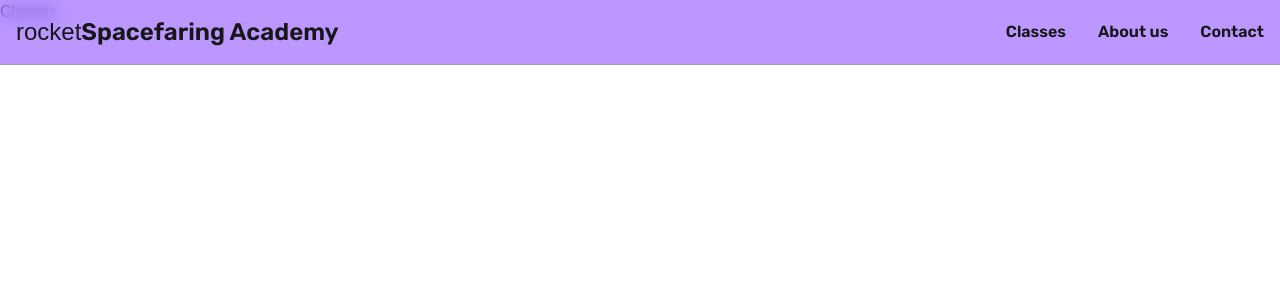
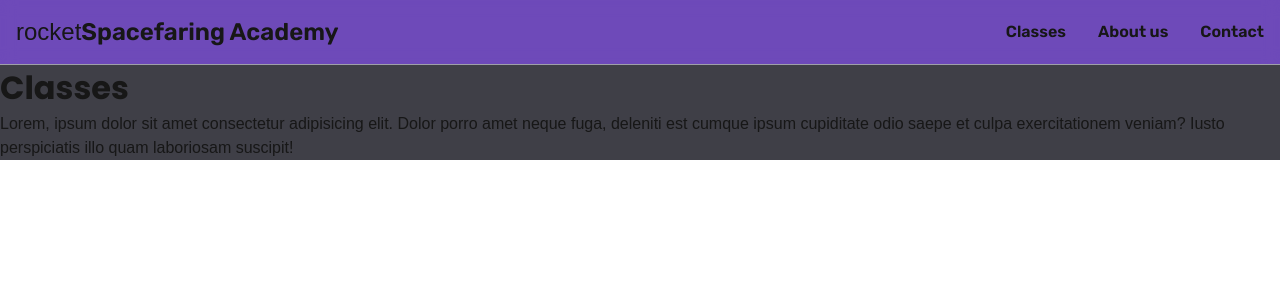
Before and after one commit to Martin-Joensson/nextdotjs, a Next.js app: page /classes in a window 1280 px wide. Shown: the top 300 px of the page. Built offline with nearby package versions, Linux system fonts and the light colour scheme; a web font is replaced by a local one.

Commit message:
Add: Conditional formating on status

```diff
--- a/src/app/classes/page.tsx
+++ b/src/app/classes/page.tsx
@@ -1,3 +1,15 @@
 export default function page() {
-  return <div>Classes</div>;
+  return (
+    <div className="pt-16 bg-zinc-700">
+      <div className="max-w-7xl mx-auto">
+        <h2>Classes</h2>
+        <p>
+          Lorem, ipsum dolor sit amet consectetur adipisicing elit. Dolor porro
+          amet neque fuga, deleniti est cumque ipsum cupiditate odio saepe et
+          culpa exercitationem veniam? Iusto perspiciatis illo quam laboriosam
+          suscipit!
+        </p>
+      </div>
+    </div>
+  );
 }
--- a/src/app/components/card.tsx
+++ b/src/app/components/card.tsx
@@ -11,7 +11,16 @@ interface CardProps {
   image: string | null;
 }
 
-export default function Card({name, image}: CardProps) {
+export default function Card({ name, image, gender }: CardProps) {
+  let tagStyle = "bg-green-400 text-white rounded text-center";
+
+  if (gender?.toLowerCase() === "dead") {
+    tagStyle = "bg-red-400 text-white rounded text-center";
+  }
+
+  if (gender?.toLowerCase() === "unknown") {
+    tagStyle = "bg-zinc-400 text-white rounded text-center";
+  }
   return (
     <>
       <h3 className="font-rubik font-bold"> {name}</h3>
@@ -23,14 +32,13 @@ export default function Card({name, image}: CardProps) {
 
       <Image
         className="order-first aspect-square object-cover w-full rounded-lg rounded-br-[125px] object-top"
-        src={
-            image ? image : "https://placehold.net/400x400.png"
-        }
+        src={image ? image : "https://placehold.net/400x400.png"}
         alt={name}
         width={400}
         height={400}
         unoptimized={image ? true : false}
       />
+      <div className={tagStyle}>{gender}</div>
     </>
-    )
+  );
 }
--- a/src/app/components/hero.tsx
+++ b/src/app/components/hero.tsx
@@ -3,8 +3,8 @@ import Button from "./button";
 
 export const Hero = () => {
   return (
-    <div className="min-h-60 w-full flex flex-col flex-1 bg-zinc-50 font-sans dark:bg-zinc-900">
-      <main className="relative flex gap-10 w-full bg-black/30  flex-col items-center justify-between py-44 px-16  sm:items-start">
+    <div className=" min-h-60 w-full flex flex-col flex-1 bg-zinc-50 font-sans dark:bg-zinc-900">
+      <main className="relative flex gap-10 w-full bg-black/30  flex-col items-center justify-between pb-20 pt-64  sm:items-start">
         <Image
           className="absolute w-full h-full top-0 left-0 z-0 object-cover"
           src={
--- a/src/app/globals.css
+++ b/src/app/globals.css
@@ -26,6 +26,12 @@ body {
   background: var(--background);
   color: var(--foreground);
   font-family: Arial, Helvetica, sans-serif;
+}
+
+h2 {
+  font-size: 2rem;
+  font-family: var(--font-poppins);
+  font-weight: bold;
 }
 
 .material-symbols {
--- a/src/app/grid.tsx
+++ b/src/app/grid.tsx
@@ -13,12 +13,12 @@ export default function Grid() {
         <p>Who can you expect to meet?</p>
       </div>
       <ul className=" grid grid-cols-[repeat(auto-fill,minmax(30ch,1fr))] gap-4">
-        {characters.map((char) => (
+        {characters.slice(0,8).map((char) => (
           <li
             key={char.id}
             className=" bg-zinc-800 grid *:not-[img]:m-4 border rounded-lg border-amber-500 "
             >
-                <Card name={char.name} image={char.image} />
+                <Card name={char.name} image={char.image} gender={char.status} />
           </li>
         ))}
       </ul>
--- a/src/app/layout.tsx
+++ b/src/app/layout.tsx
@@ -53,7 +53,7 @@ export default function RootLayout({
     >
       <body className="min-h-full flex flex-col">
         <MainNav />
-        {children}
+        <main className="">{children}</main>
       </body>
     </html>
   );
--- a/src/app/page.tsx
+++ b/src/app/page.tsx
@@ -3,9 +3,9 @@ import Grid from "./grid";
 
 export default function Home() {
   return (
-    <main >
+    <>
       <Hero />
       <Grid />
-    </main>
+    </>
   );
 }
```
Lines whose indentation alone changed are shown as unchanged.
